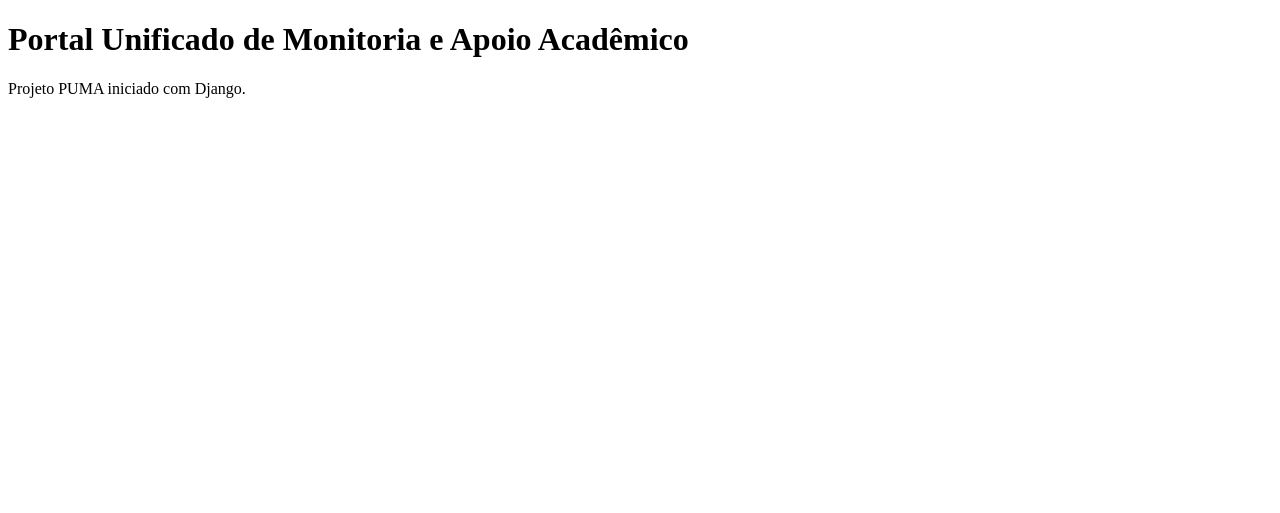
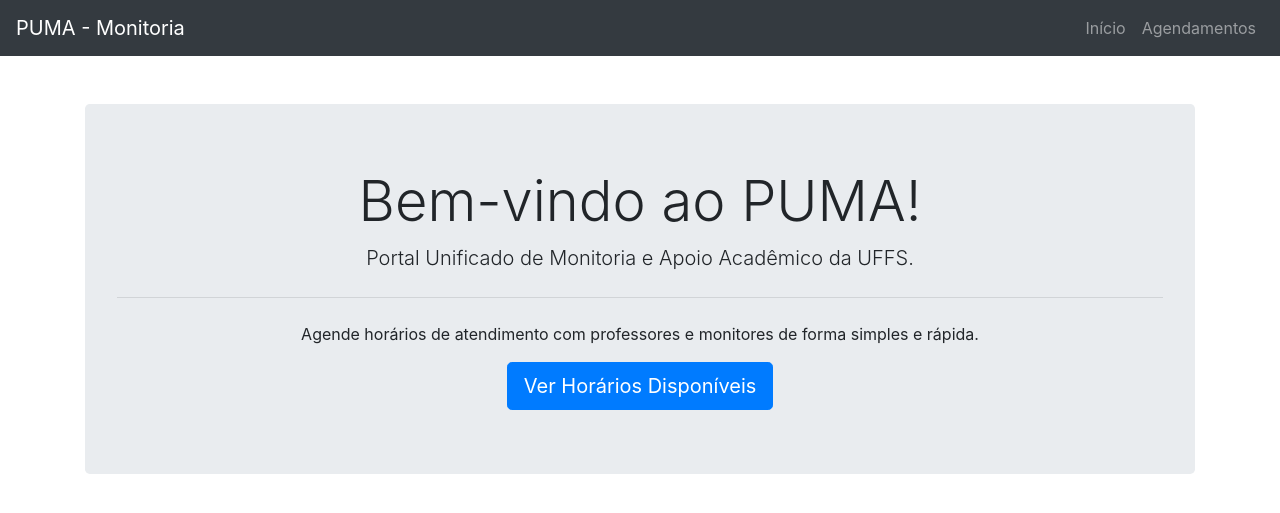
Before and after one commit to luanllp0/UFFS, a Django app: page / in a window 1280 px wide. Shown: the top 513 px of the page. Run offline with Django 3.2, Linux system fonts and the light colour scheme; some libraries are stand-ins or nearby versions.

Commit message:
feat(templates): organiza base.html, index.html e arquivos estaticos

```diff
--- /dev/null
+++ b/5º semestre(2026-01)/top.43/puma/core/templates/base.html
@@ -0,0 +1,42 @@
+{% load static %}
+<!DOCTYPE html>
+<html lang="pt-br">
+<head>
+    <meta charset="UTF-8">
+    <meta name="viewport" content="width=device-width, initial-scale=1, shrink-to-fit=no">
+    <title>PUMA - UFFS</title>
+
+    <!-- Bootstrap (pode ser o seu local se você baixou, ou via link) -->
+    <link rel="stylesheet" href="https://stackpath.bootstrapcdn.com/bootstrap/4.1.3/css/bootstrap.min.css">
+
+    <!-- O seu CSS customizado -->
+    <!-- <link rel="stylesheet" href="{% static 'css/seu_arquivo.css' %}"> -->
+</head>
+<body>
+    <!-- Navbar padrão -->
+    <nav class="navbar navbar-expand-lg navbar-dark bg-dark mb-4">
+        <a class="navbar-brand" href="/">PUMA - Monitoria</a>
+        <button class="navbar-toggler" type="button" data-toggle="collapse" data-target="#navbarNav">
+            <span class="navbar-toggler-icon"></span>
+        </button>
+        <div class="collapse navbar-collapse" id="navbarNav">
+            <ul class="navbar-nav ml-auto">
+                <li class="nav-item"><a class="nav-link" href="/">Início</a></li>
+                <li class="nav-item"><a class="nav-link" href="#">Agendamentos</a></li>
+            </ul>
+        </div>
+    </nav>
+
+    <div class="container">
+        <!-- O bloco onde o conteúdo das outras páginas vai entrar -->
+        {% block content %}
+        {% endblock %}
+    </div>
+
+    <!-- Scripts do Bootstrap e o seu JS customizado -->
+    <script src="https://code.jquery.com/jquery-3.3.1.slim.min.js"></script>
+    <script src="https://cdnjs.cloudflare.com/ajax/libs/popper.js/1.14.3/umd/popper.min.js"></script>
+    <script src="https://stackpath.bootstrapcdn.com/bootstrap/4.1.3/js/bootstrap.min.js"></script>
+    <!-- <script src="{% static 'js/seu_arquivo.js' %}"></script> -->
+</body>
+</html>
--- a/5º semestre(2026-01)/top.43/puma/core/templates/index.html
+++ b/5º semestre(2026-01)/top.43/puma/core/templates/index.html
@@ -1,11 +1,11 @@
-<!DOCTYPE html>
-<html lang="pt-br">
-<head>
-    <meta charset="UTF-8">
-    <title>PUMA</title>
-</head>
-<body>
-    <h1>Portal Unificado de Monitoria e Apoio Acadêmico</h1>
-    <p>Projeto PUMA iniciado com Django.</p>
-</body>
-</html>
+{% extends 'base.html' %}
+
+{% block content %}
+<div class="jumbotron text-center mt-5">
+    <h1 class="display-4">Bem-vindo ao PUMA!</h1>
+    <p class="lead">Portal Unificado de Monitoria e Apoio Acadêmico da UFFS.</p>
+    <hr class="my-4">
+    <p>Agende horários de atendimento com professores e monitores de forma simples e rápida.</p>
+    <a class="btn btn-primary btn-lg" href="#" role="button">Ver Horários Disponíveis</a>
+</div>
+{% endblock %}
```
